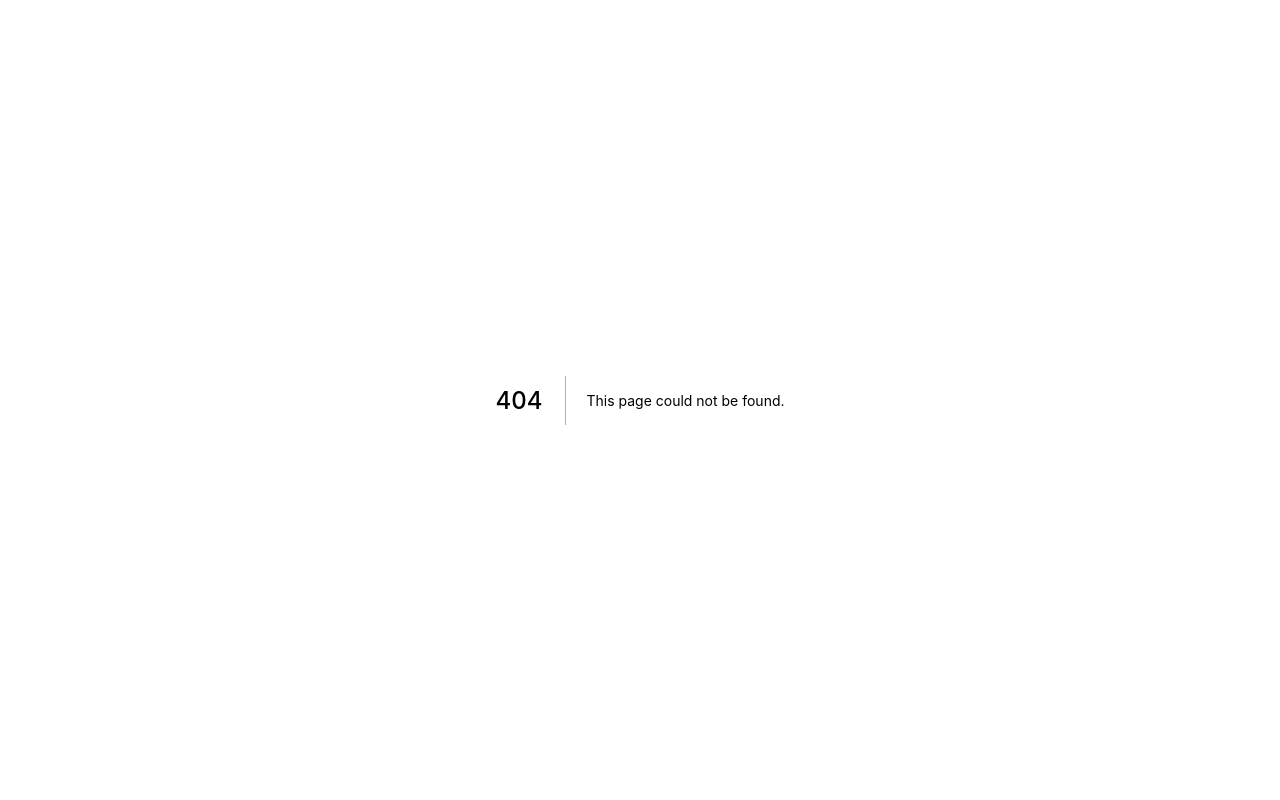
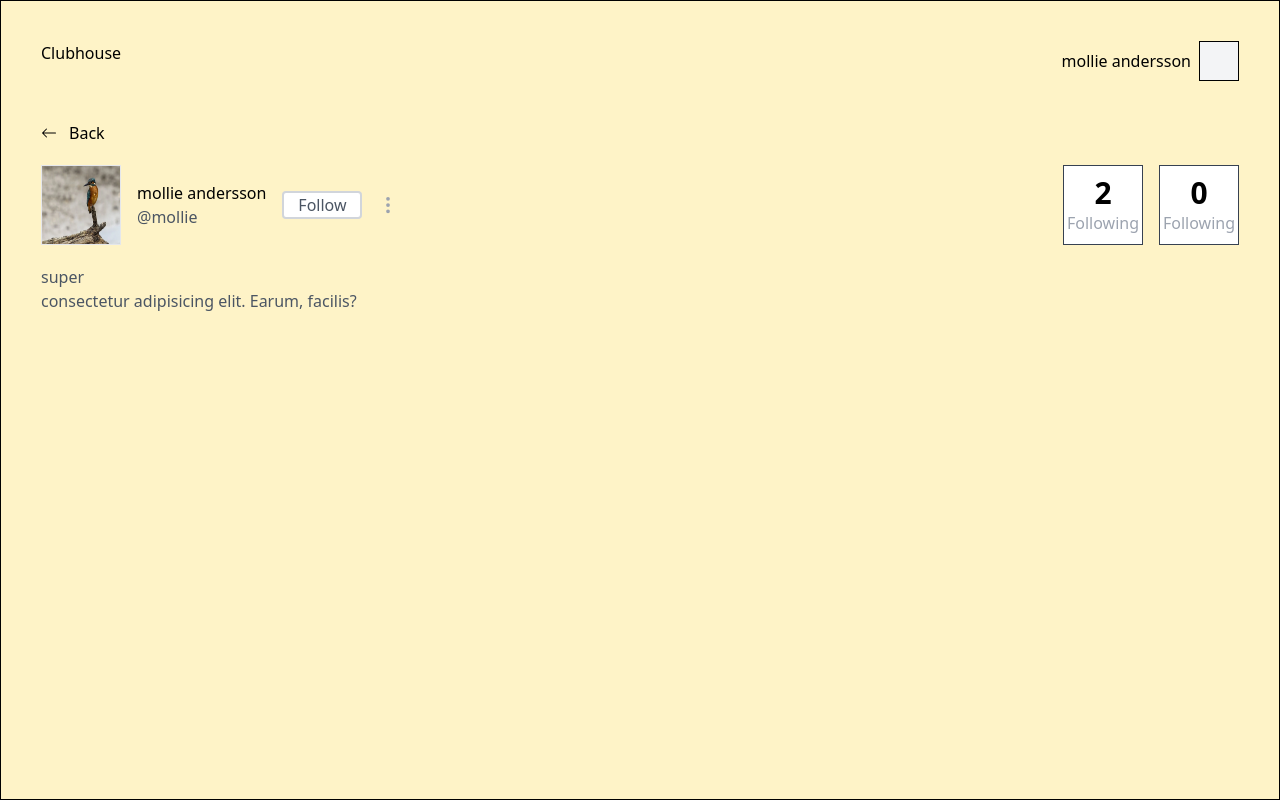
Before and after one commit to gio-lix/clubHouse, a Next.js app: page /profile/1 in a window 1280 px wide. Before the commit this address had no page. Built offline with nearby package versions, Linux system fonts and the light colour scheme.

Commit message:
add main page and profile

```diff
--- /dev/null
+++ b/components/page/profile/Profile.tsx
@@ -0,0 +1,62 @@
+import {FC} from "react"
+import {BsArrowLeft, BsThreeDotsVertical} from "react-icons/bs";
+import {useRouter} from "next/router";
+import Image from "next/image";
+import ProfileHeader from "@/components/page/profile/ProfileHeader";
+import Link from 'next/link'
+
+interface IProfile {
+    fullName: string
+    userName: string
+    avatarUrl?: any
+    about: string
+}
+const Profile: FC<IProfile> = ({userName,fullName,about,avatarUrl}) => {
+    const router = useRouter()
+    const {id} = router.query
+  return (
+     <>
+         <div className='w-full h-screen border border-black p-10 bg-yellow-100 '>
+
+             <ProfileHeader fullName={fullName} />
+             <Link href='/rooms'>
+                 <div className='flex items-center space-x-3'>
+                     <BsArrowLeft/>
+                     <button>Back</button>
+                 </div>
+             </Link>
+
+             <div className='flex items-center justify-between my-5'>
+                 <div className='flex items-center space-x-4'>
+                     <div className='w-20 h-20 bg-gray-100 border border-gray-200 relative '>
+                         <Image src={avatarUrl} layout='fill' className='absolute'  alt='image'/>
+                     </div>
+                     <div>
+                         <p>{fullName}</p>
+                         <p className='text-gray-600'>@{userName}</p>
+                     </div>
+                     <button className='border-2 w-20 hover:text-gray-800 border-gray-300 rounded bg-white text-gray-600  '>Follow</button>
+                     <BsThreeDotsVertical className='w-5 h-5 text-gray-400'/>
+                 </div>
+                 <div className='flex space-x-4'>
+                     <div className='w-20 h-20 flex items-center justify-center bg-white border border-gray-700 '>
+                         <div className='flex flex-col items-center'>
+                             <p className='text-3xl font-semibold'>2</p>
+                             <p className=' text-gray-400'>Following</p>
+                         </div>
+                     </div>
+                     <div className='w-20 h-20 flex items-center justify-center bg-white border border-gray-700 '>
+                         <div className='flex flex-col items-center'>
+                             <p className='text-3xl font-semibold'>0</p>
+                             <p className=' text-gray-400'>Following</p>
+                         </div>
+                     </div>
+                 </div>
+             </div>
+             <p className='text-gray-600'>{about}</p>
+             <p className='text-gray-600'> consectetur adipisicing elit. Earum, facilis?</p>
+         </div>
+     </>
+  )
+}
+export default Profile
--- /dev/null
+++ b/components/page/profile/ProfileHeader.tsx
@@ -0,0 +1,27 @@
+import {FC} from "react"
+import {useRouter} from "next/router";
+
+interface IProfileHeader {
+    fullName: string
+}
+const ProfileHeader: FC<IProfileHeader> = ({fullName}) => {
+    const router = useRouter()
+  return (
+     <>
+         <div className='flex justify-between mb-10'>
+             <div>
+                 <p>Clubhouse</p>
+             </div>
+             <div className='flex space-x-2'>
+                 <button onClick={() => router.push('/profile/1')}>
+                     {fullName}
+                 </button>
+                 <div className='w-10 h-10 border border-black bg-gray-100 '>
+
+                 </div>
+             </div>
+         </div>
+     </>
+  )
+}
+export default ProfileHeader
--- /dev/null
+++ b/pages/profile/[id].tsx
@@ -0,0 +1,14 @@
+import type {NextPage} from "next";
+import Profile from "@/components/page/profile/Profile";
+import birds from '../../public/bird.webp'
+
+
+const ProfilePage: NextPage = () => {
+
+    return (
+        <>
+            <Profile fullName='mollie andersson' avatarUrl={birds} userName='mollie' about='super'/>
+        </>
+    )
+}
+export default ProfilePage
--- a/pages/rooms.tsx
+++ b/pages/rooms.tsx
@@ -1,14 +1,18 @@
 import type {NextPage} from "next";
-import Layout from "@/components/Layout";
+import ProfileHeader from "@/components/page/profile/ProfileHeader";
 
 const RoomsPage: NextPage = () => {
     return (
-        <Layout title='Main page' hiddenSmile >
-            <div>
-                HERE WE BE ALL FETCHING TADA
-                Lorem ipsum dolor sit amet, consectetur adipisicing elit. Ad distinctio eveniet ex expedita ipsam iure laboriosam nobis tempora tenetur voluptas. Adipisci asperiores et ex officia omnis placeat quod vitae voluptates!
+        <>
+            <div className='w-full h-screen p-10 bg-yellow-100'>
+                <ProfileHeader fullName='mollie andersson' />
+                <div>
+                    HERE WE BE ALL FETCHING TADA
+                    Lorem ipsum dolor sit amet, consectetur adipisicing elit. Ad distinctio eveniet ex expedita ipsam iure laboriosam nobis tempora tenetur voluptas. Adipisci asperiores et ex officia omnis placeat quod vitae voluptates!
+                </div>
             </div>
-        </Layout>
+
+        </>
     )
 }
 export default RoomsPage
```
Also changed, not shown: public/bird.webp (added).
